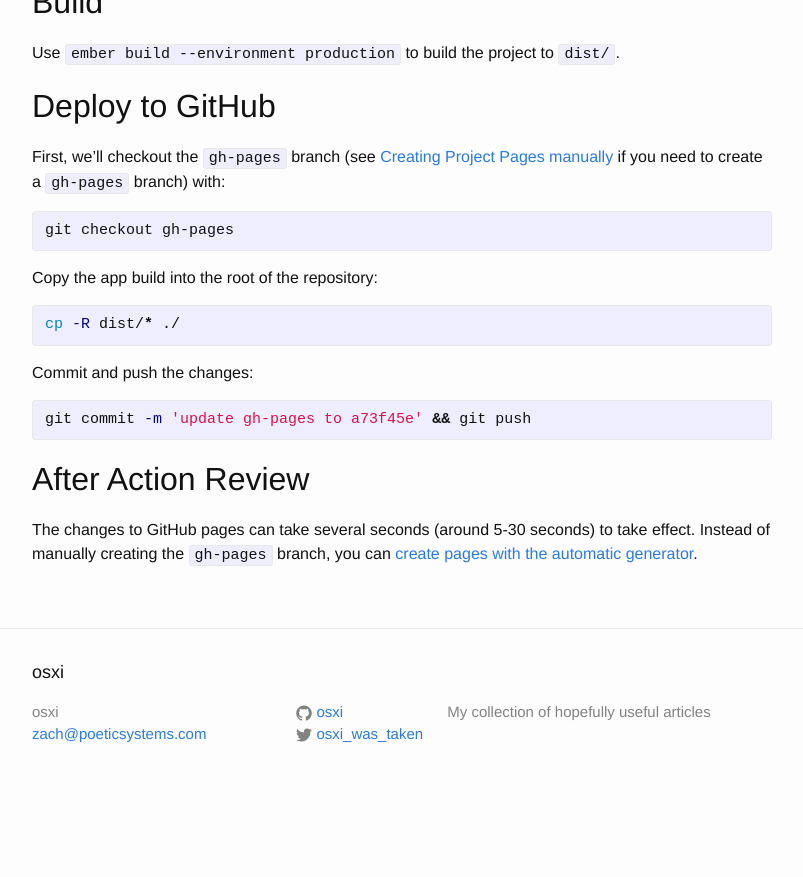
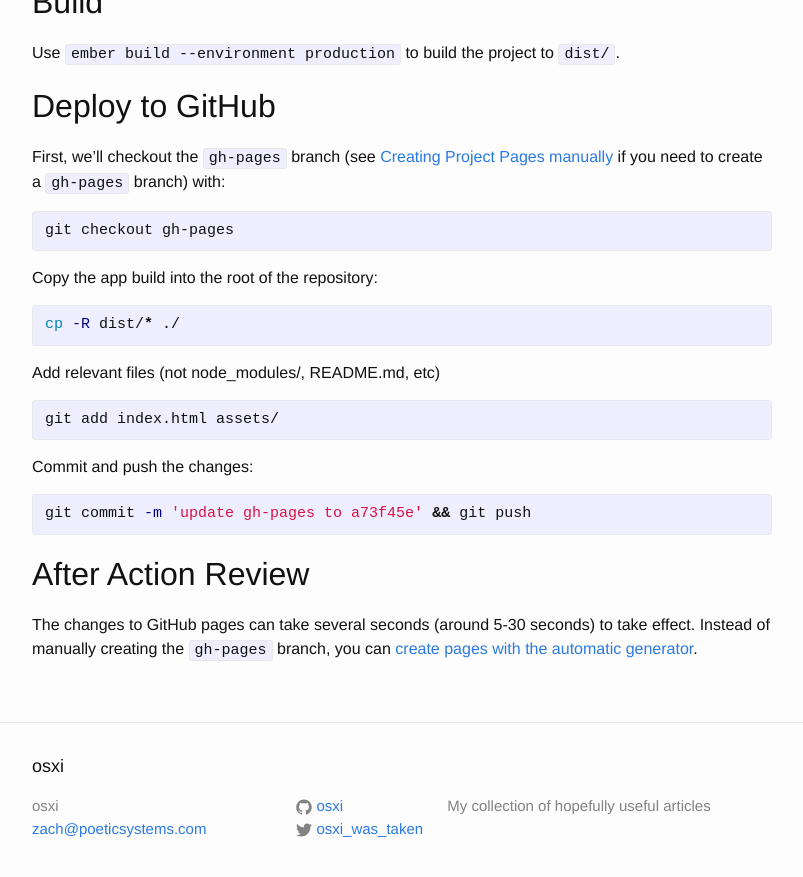
Before and after one commit to osxi/osxi.github.io, a Jekyll site: the page built from _posts/2015-09-22-ember-cli-apps-on-github-pages.markdown, in a window 1280 px wide and 900 px high, scrolled down 813 px. Shown: the top 877 px of the window, without its empty margins (238-1041 px from the left). Built offline with Jekyll 4.4.1, drawn with Linux system fonts in a browser that asks for light colours; before the commit the page ends 1619 px from its top, so only the background shows below that.

Commit message:
add git add to build instructions

```diff
--- a/_posts/2015-09-22-ember-cli-apps-on-github-pages.markdown
+++ b/_posts/2015-09-22-ember-cli-apps-on-github-pages.markdown
@@ -43,6 +43,12 @@
 cp -R dist/* ./
 {% endhighlight %}
 
+Add relevant files (not node_modules/, README.md, etc)
+
+{% highlight bash %}
+git add index.html assets/
+{% endhighlight %}
+
 Commit and push the changes:
 
 {% highlight bash %}
```
Also changed, not shown: 2 other files.
